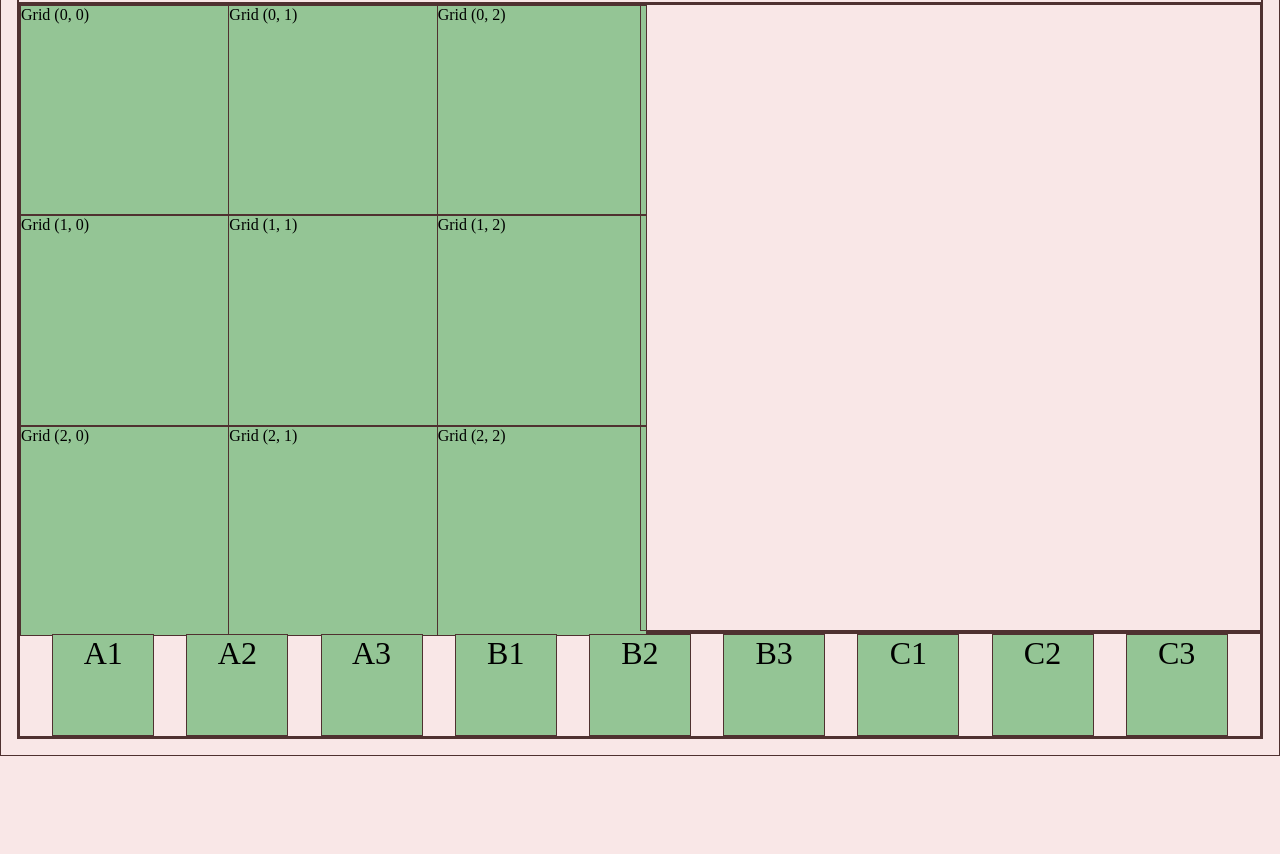
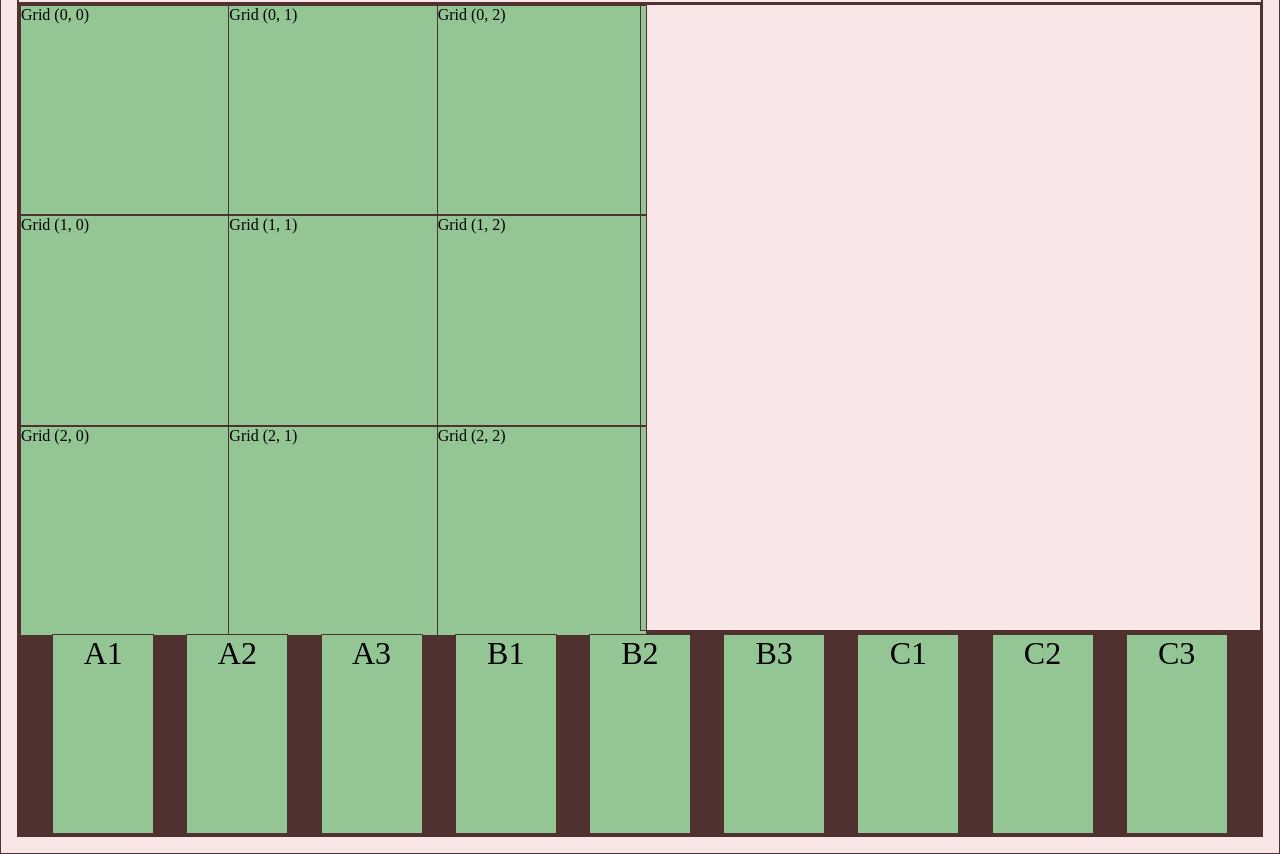
Before and after one commit to Werefox22/BrowserGame, a plain HTML site: page index.html in a window 1280 px wide. Shown: the part 99-953 px from the top of the page. Before the commit the page ends 855 px from the top, so only its background shows below. Drawn offline with Linux system fonts and the light colour scheme.

Commit message:
Made the token tray accept the tokens back

```diff
--- a/script.js
+++ b/script.js
@@ -38,6 +38,9 @@ function main() {
 		gameBox.style.gridTemplateRows = gridLines
 	}
 	buildGrid(size)
+
+	const tokenTray = document.querySelector("#token-tray")
+	tokenTray.addEventListener('mouseup', () => moveTokenToGrid(currentSelectedToken, tokenTray))
 
 	// function for building a list of tokens
 	function getTokenList(size) {
--- a/style.css
+++ b/style.css
@@ -56,6 +56,13 @@ main {
 #token-tray {
 	display: flex;
 	justify-content: space-evenly;
+	min-height: 200px;
+
+	background-color: var(--old-burgundy);
+}
+
+#token-tray:hover {
+	background-color: var(--catawba);
 }
 
 .token {
```
